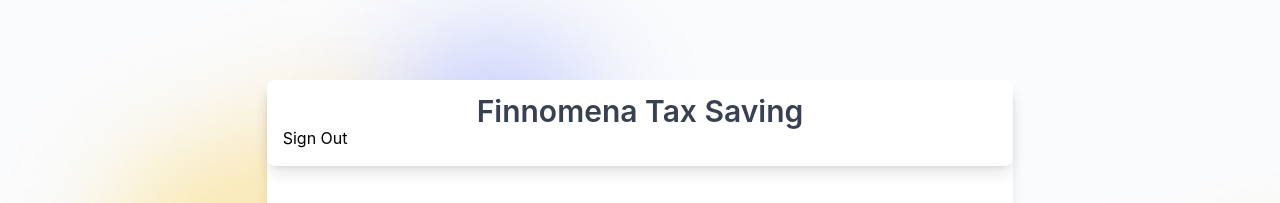
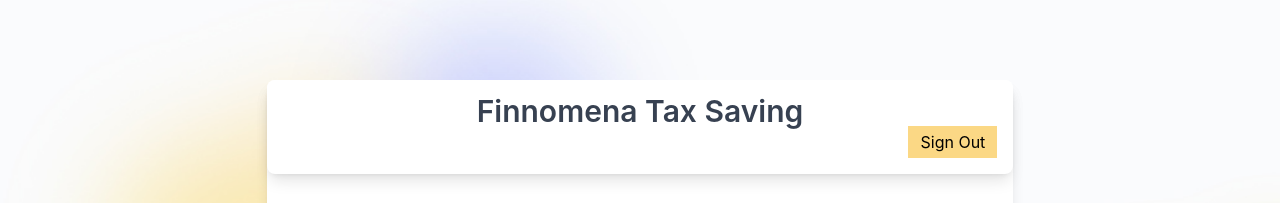
Before and after one commit to fintbyfinnomena/tax_calc_frontend, a plain HTML site: page TaxCalc/public/chat.html in a window 1280 px wide. Shown: the top 203 px of the page. Drawn offline with nearby package versions, Linux system fonts and the light colour scheme; no server answers.

Commit message:
design signout btn

```diff
--- a/TaxCalc/public/chat.html
+++ b/TaxCalc/public/chat.html
@@ -75,7 +75,9 @@
             <div class="flex flex-col mx-auto w-2/3 h-4/5 bg-white rounded-lg shadow-lg">
                 <nav class="bg-white shadow-lg p-4 rounded-lg">
                     <h1 class="text-center text-3xl text-gray-700 font-semibold leading-none">Finnomena Tax Saving</h1>
-                    <button v-on:click="signout()" class="justify-end">Sign Out</button>
+                    <p class="text-right">
+                        <button v-on:click="signout()" class="bg-primary-100 px-3 py-1">Sign Out</button>
+                    </p>
                 </nav>
                 <div id="chat-container" class="flex-grow mt-10 overflow-scroll">
                     <div v-for="message in messages" :key="message.id" class="py-2 mx-20 p-2 pb-5 rounded-lg">
```
